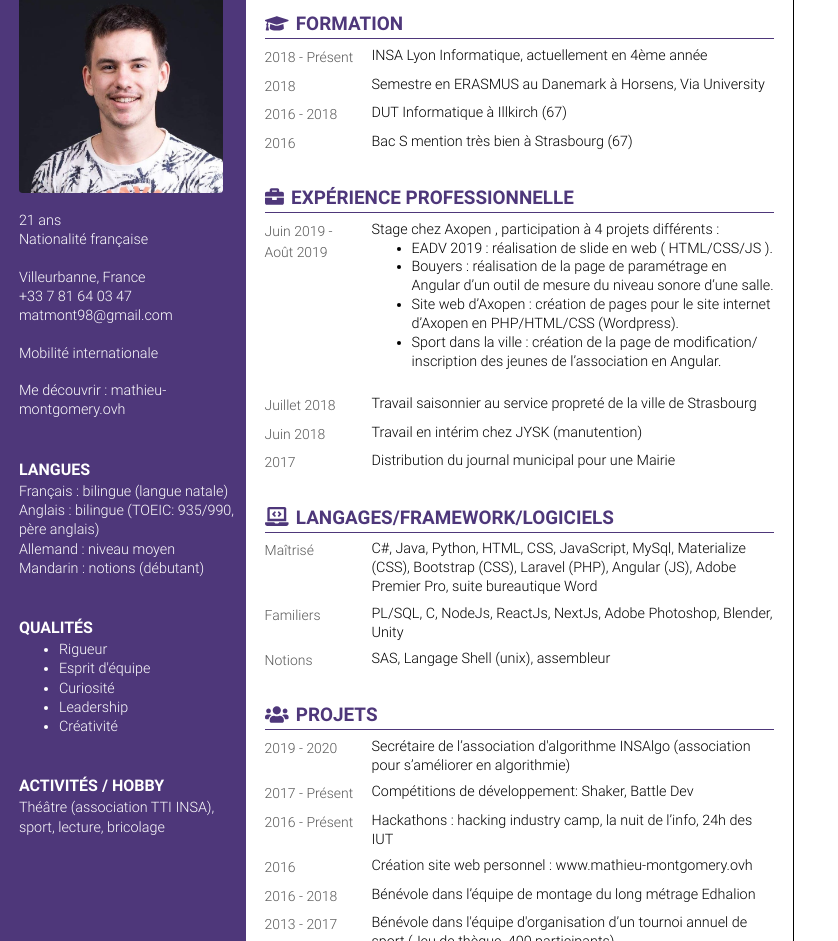
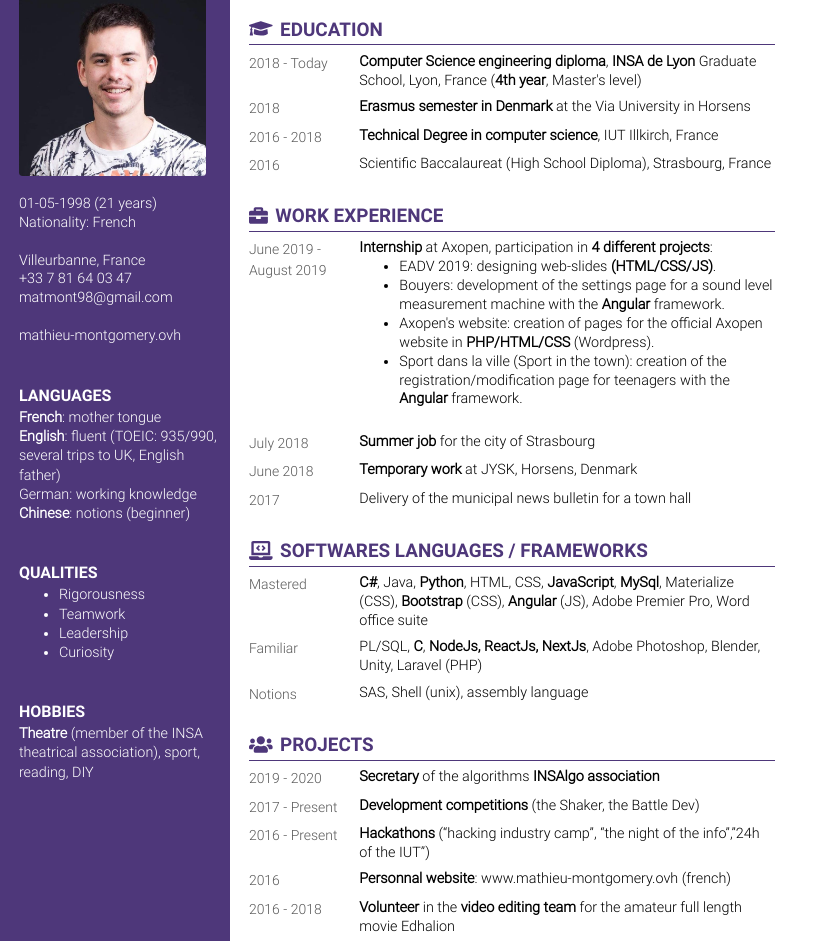
Before and after one commit to LittleMat/CV_in_web, a website built with webpack: page dist/index.html in a window 1280 px wide. Shown: the part 107-1048 px from the top of the page, without its empty margins (0-838 px from the left). Built offline with nearby package versions, Linux system fonts and the light colour scheme; some packages are replaced by stand-ins of ours; a web font is replaced by a local one.

Commit message:
Update dimensions for print + corrections

```diff
--- a/cv_english.json
+++ b/cv_english.json
@@ -2,18 +2,17 @@
 	"CV" : {
 		"objectif" : {
 			"title" : "Objective",
-			"text" : "Stage en informatique de 3,5 mois"
+			"text" : "<b>Summer internship</b> (<b>3.5 months</b>) in applications development (<b>back-end</b>), <b>security</b>, design/deployment/administration/migration of <b>databases</b>."
 		},
 		"personnal" : {
 			"last_name" : "Montgomery",
 			"first_name" : "Mathieu ",
 			"picture" : "",
-			"age" : "21 years old",
-			"nationality" : "French nationality",
+			"age" : "01-05-1998 (21 years)",
+			"nationality" : "Nationality: French",
 			"address" : "Villeurbanne, France ",
 			"phone" : "+33 7 81 64 03 47",
 			"email" : "matmont98@gmail.com",
-			"mobility" : "Intenational mobility",
 			"personnal_website" : "mathieu-montgomery.ovh"
 		},
 		"small_components" : [
@@ -21,21 +20,21 @@
 				"title" : "Languages",
 				"content" : "",
 				"array" : [
-					"French : mother tongue",
-					"English : fluent (TOEIC: 935/990, several trips to UK, English father)",
-					"German : working knowledge",
-					"Chinese : notions (beginner)"
+					"<b>French</b>: mother tongue",
+					"<b>English</b>: fluent (TOEIC: 935/990, several trips to UK, English father)",
+					"German: working knowledge",
+					"<b>Chinese</b>: notions (beginner)"
 				]
 			},
 			{
 				"title" : "Qualities",
 				"content" : "",
-				"list" : ["Rigueur", "Esprit d'équipe ", "Curiosité", "Leadership", "Créativité"]
+				"list" : ["Rigorousness", "Teamwork", "Leadership", "Curiosity"]
 
 			},
 			{
 				"title" : "Hobbies",
-				"content" : "Theatre  (TTI INSA society), sport, reading, DIY"
+				"content" : "<b>Theatre</b> (member of the INSA theatrical association), sport, reading, DIY"
 			}
 		],
 		"big_components" : [
@@ -46,16 +45,16 @@
 					{
 						"date_begin" : "2018",
 						"date_end" : "Today",
-						"text" : "Computer Science engineering diploma, INSA de Lyon Graduate School, Lyon, France (4rd year, Bachelor's level)"
+						"text" : "<b>Computer Science engineering diploma</b>, <b>INSA de Lyon</b> Graduate School, Lyon, France (<b>4th year</b>, Master's level)"
 					},
 					{
 						"date_begin" : "2018",
-						"text" : "Erasmus semester in Denmark at the Via University in Horsens"
+						"text" : "<b>Erasmus semester in Denmark</b> at the Via University in Horsens"
 					},
 					{
 						"date_begin" : "2016",
 						"date_end" : "2018",
-						"text" : "Technical Degree in computer science, IUT Illkirch, France"
+						"text" : "<b>Technical Degree in computer science</b>, IUT Illkirch, France"
 					},
 					{
 						"date_begin" : "2016",
@@ -70,25 +69,25 @@
 					{
 						"date_begin" : "June 2019",
 						"date_end" : "August 2019",
-						"text" : "Internship at Axopen, participation in 4 different projects:",
+						"text" : "<b>Internship</b> at Axopen, participation in <b>4 different projects</b>:",
 						"list" : [
-							"EADV 2019: designing web-slides (HTML/CSS/JS).",
-							"Bouyers: development of the settings page for a sound level measurement machine with the Angular framework.",
-							"Axopen's website: creation of pages for the official Axopen website in PHP/HTML/CSS (Wordpress).",
-							"Sport dans la ville (Sport in the town): creation of the registration/modification page for teenagers with the Angular framework."
+							"EADV 2019: designing web-slides <b>(HTML/CSS/JS)</b>.",
+							"Bouyers: development of the settings page for a sound level measurement machine with the <b>Angular</b> framework.",
+							"Axopen's website: creation of pages for the official Axopen website in <b>PHP/HTML/CSS</b> (Wordpress).",
+							"Sport dans la ville (Sport in the town): creation of the registration/modification page for teenagers with the <b>Angular</b> framework."
 						]
 					},
 					{
 						"date_begin" : "July 2018 ",
-						"text" : "Summer job for the city of Strasbourg"
+						"text" : "<b>Summer job</b> for the city of Strasbourg"
 					},
 					{
 						"date_begin" : "June 2018 ",
-						"text" : "Temporary work at JYSK, Horsens, Denmark"
+						"text" : "<b>Temporary work</b> at JYSK, Horsens, Denmark"
 					},
 					{
 						"date_begin" : "2017",
-						"text" : "Delivery of the municipal news bulletin for Vendenheim town hall"
+						"text" : "Delivery of the municipal news bulletin for a town hall"
 					}
 				]
 			},
@@ -98,15 +97,15 @@
 				"elements" : [
 					{
 						"date_begin" : "Mastered",
-						"text" : "C#, Java, Python, HTML, CSS, JavaScript, MySql, Materialize (CSS), Bootstrap (CSS), Laravel (PHP), Angular (JS), Adobe Premier Pro, office suite Word"
+						"text" : "<b>C#</b>, Java, <b>Python</b>, HTML, CSS, <b>JavaScript</b>, <b>MySql</b>, Materialize (CSS), <b>Bootstrap</b> (CSS), <b>Angular</b> (JS), Adobe Premier Pro, Word office suite"
 					},
 					{
-						"date_begin" : "Known",
-						"text" : "PL/SQL, C, NodeJs, ReactJs, NextJs, Adobe Photoshop, Blender, Unity "
+						"date_begin" : "Familiar",
+						"text" : "PL/SQL, <b>C</b>, <b>NodeJs, ReactJs, NextJs</b>, Adobe Photoshop, Blender, Unity, Laravel (PHP)"
 					},
 					{
 						"date_begin" : "Notions",
-						"text" : "SAS, Langage Shell (unix), assembleur"
+						"text" : "SAS, Shell (unix), assembly language"
 					}
 				]
 			},
@@ -117,32 +116,32 @@
 					{
 						"date_begin" : "2019",
 						"date_end" : "2020",
-						"text" : "Secretary of the INSAlgo society for algorithms."
+						"text" : "<b>Secretary</b> of the algorithms <b>INSAlgo association</b>"
 					},
 					{
 						"date_begin" : "2017",
-						"date_end" : "Présent",
-						"text" : "Participation in development competitions (the Shaker, the Battle Dev)"
+						"date_end" : "Present",
+						"text" : "<b>Development competitions</b> (the Shaker, the Battle Dev)"
 					},
 					{
 						"date_begin" : "2016",
-						"date_end" : "Présent",
-						"text" : "Participation in several hackathons (“hacking industry camp”, “the night of the info”,”24h of the IUT”)"
+						"date_end" : "Present",
+						"text" : "<b>Hackathons</b> (“hacking industry camp”, “the night of the info”,”24h of the IUT”)"
 					},
 					{
 						"date_begin" : "2016",
 						"date_end" : "",
-						"text" : "Creation of my personnal website : www.mathieu-montgomery.ovh (french)"
+						"text" : "<b>Personnal website</b>: www.mathieu-montgomery.ovh (french)"
 					},
 					{
 						"date_begin" : "2016",
 						"date_end" : "2018",
-						"text" : "Volunteer in the video editing team for the amateur full length movie “Edhalion” (medieval fantastic movie) produced by Trustwonder."
+						"text" : "<b>Volunteer</b> in the <b>video editing team</b> for the amateur full length movie Edhalion"
 					},
 					{
 						"date_begin" : "2013",
 						"date_end" : "2017",
-						"text" : "Volunteer in the organisation team of the annual theque competition  (French baseball) in Brumath, Alsace, welcoming more than 400 young participants (6yrs - 20yrs) over a weekend."
+						"text" : "<b>Volunteer</b> in the <b>organisation team</b> of the annual theque competition (French baseball, 400 young participants)"
 					}
 				]
 			}
--- a/cv_french.json
+++ b/cv_french.json
@@ -2,7 +2,7 @@
 	"CV" : {
 		"objectif" : {
 			"title" : "Objectif",
-			"text" : "Stage en informatique de 3,5 mois"
+			"text" : "<b>Stage de 3,5 mois</b> dans le développement d'applications (<b>back-end</b>), la <b>sécurité</b> informatique, la conception/déploiement/administration/migration de <b>base de données</b>."
 		},
 		"personnal" : {
 			"last_name" : "Montgomery",
@@ -21,21 +21,21 @@
 				"title" : "Langues",
 				"content" : "",
 				"array" : [
-					"Français : bilingue  (langue natale)",
-					"Anglais : bilingue  (TOEIC: 935/990, père anglais)",
+					"<b>Français</b> : bilingue  (langue maternelle)",
+					"<b>Anglais</b> : <b>bilingue</b>  (TOEIC: 935/990, père anglais)",
 					"Allemand : niveau moyen",
-					"Mandarin : notions (débutant)"
+					"<b>Mandarin</b> : notions (débutant)"
 				]
 			},
 			{
 				"title" : "Qualités",
 				"content" : "",
-				"list" : ["Rigueur", "Esprit d'équipe ", "Curiosité", "Leadership", "Créativité"]
+				"list" : ["Rigueur", "Esprit d'équipe ", "Leadership", "Curiosité"]
 
 			},
 			{
 				"title" : "Activités / Hobby",
-				"content" : "Théâtre  (association TTI INSA), sport, lecture, bricolage"
+				"content" : "<b>Théâtre</b>  (association TTI INSA), sport, lecture, bricolage"
 			}
 		],
 		"big_components" : [
@@ -46,20 +46,20 @@
 					{
 						"date_begin" : "2018",
 						"date_end" : "Présent",
-						"text" : "INSA Lyon Informatique, actuellement en 4ème année"
+						"text" : "<b>INSA Lyon Informatique, actuellement en 4ème année</b>"
 					},
 					{
 						"date_begin" : "2018",
-						"text" : "Semestre en ERASMUS  au  Danemark à Horsens, Via University"
+						"text" : "<b>Semestre en ERASMUS</b>  au  <b>Danemark</b> à Horsens, Via University"
 					},
 					{
 						"date_begin" : "2016",
 						"date_end" : "2018",
-						"text" : "DUT Informatique à Illkirch (67) "
+						"text" : "<b>DUT Informatique</b> à Illkirch (67) "
 					},
 					{
 						"date_begin" : "2016",
-						"text" : "Bac S  mention très bien  à Strasbourg (67)"
+						"text" : "Bac S  <b>mention très bien</b> à Strasbourg (67)"
 					}
 				]
 			},
@@ -70,12 +70,12 @@
 					{
 						"date_begin" : "Juin 2019",
 						"date_end" : "Août 2019",
-						"text" : "Stage  chez  Axopen , participation à  4 projets  différents :",
+						"text" : "<b>Stage</b>  chez  Axopen , participation à  <b>4 projets  différents</b> :",
 						"list" : [
-							"EADV 2019 : réalisation de slide en web ( HTML/CSS/JS ).",
-							"Bouyers : réalisation de la page de paramétrage en  Angular  d’un outil de mesure du niveau sonore d’une salle.",
-							"Site web d’Axopen : création de pages pour le site internet d’Axopen en PHP/HTML/CSS  (Wordpress).",
-							"Sport dans la ville : création de la page de modification/ inscription des jeunes de l’association en  Angular."
+							"EADV 2019 : réalisation de slide en web <b>(HTML/CSS/JS )</b>.",
+							"Bouyers : réalisation de la page de paramétrage en <b>Angular</b> d’un outil de mesure du niveau sonore d’une salle.",
+							"Site web d’Axopen : création de pages pour le site internet d’Axopen en <b>PHP/HTML/CSS</b>  (Wordpress).",
+							"Sport dans la ville : création de la page de modification/ inscription des jeunes de l’association en <b>Angular</b>."
 						]
 					},
 					{
@@ -84,7 +84,7 @@
 					},
 					{
 						"date_begin" : "Juin 2018 ",
-						"text" : "Travail en intérim  chez JYSK (manutention)"
+						"text" : "<b>Travail en intérim</b> chez JYSK (manutention)"
 					},
 					{
 						"date_begin" : "2017",
@@ -97,12 +97,12 @@
 				"icon" : "fas fa-laptop-code",
 				"elements" : [
 					{
-						"date_begin" : "Maîtrisé",
-						"text" : "C#, Java, Python, HTML, CSS, JavaScript, MySql, Materialize (CSS), Bootstrap (CSS), Laravel (PHP), Angular (JS), Adobe Premier Pro, suite bureautique Word"
+						"date_begin" : "Maîtrisés",
+						"text" : "<b>C#</b>, Java, <b>Python</b>, HTML, CSS, <b>JavaScript</b>, <b>MySql</b>, Materialize (CSS), <b>Bootstrap</b> (CSS), <b>Angular</b> (JS), Adobe Premier Pro, suite bureautique Word"
 					},
 					{
 						"date_begin" : "Familiers",
-						"text" : "PL/SQL, C, NodeJs, ReactJs, NextJs, Adobe Photoshop, Blender, Unity "
+						"text" : "PL/SQL, <b>C</b>, <b>NodeJs, ReactJs, NextJs</b>, Adobe Photoshop, Blender, Unity, Laravel (PHP)"
 					},
 					{
 						"date_begin" : "Notions",
@@ -117,32 +117,32 @@
 					{
 						"date_begin" : "2019",
 						"date_end" : "2020",
-						"text" : "Secrétaire de l’association d'algorithme INSAlgo (association pour s’améliorer en algorithmie)"
+						"text" : "<b>Secrétaire</b> de <b>l’association d'algorithme INSAlgo</b> (association pour s’améliorer en algorithmie)"
 					},
 					{
 						"date_begin" : "2017",
 						"date_end" : "Présent",
-						"text" : "Compétitions de développement: Shaker, Battle Dev"
+						"text" : "<b>Compétitions de développement</b>: Shaker, Battle Dev"
 					},
 					{
 						"date_begin" : "2016",
 						"date_end" : "Présent",
-						"text" : "Hackathons : hacking industry camp, la nuit de l’info, 24h des IUT"
+						"text" : "<b>Hackathons</b> : hacking industry camp, la nuit de l’info, 24h des IUT"
 					},
 					{
 						"date_begin" : "2016",
 						"date_end" : "",
-						"text" : "Création site web personnel : www.mathieu-montgomery.ovh"
+						"text" : "Création <b>site web personnel</b> : www.mathieu-montgomery.ovh"
 					},
 					{
 						"date_begin" : "2016",
 						"date_end" : "2018",
-						"text" : "Bénévole dans l’équipe de montage du long métrage Edhalion"
+						"text" : "Bénévole dans <b>l’équipe de montage</b> du <b>long métrage</b> Edhalion"
 					},
 					{
 						"date_begin" : "2013",
 						"date_end" : "2017",
-						"text" : "Bénévole dans l'équipe d'organisation d’un tournoi annuel de sport (Jeu de thèque, 400 participants)"
+						"text" : "Bénévole dans <b>l'équipe d'organisation</b> d’un tournoi annuel de sport (Jeu de thèque, 400 participants)"
 					}
 				]
 			}
--- a/src/index.js
+++ b/src/index.js
@@ -12,7 +12,8 @@ import '@fortawesome/fontawesome-free/js/regular'
 import '@fortawesome/fontawesome-free/js/brands'
 
 require('../dist/index.html')
-const cv_json = require('../cv_french.json')
+// const cv_json = require('../cv_french.json')
+const cv_json = require('../cv_english.json')
 
 // Personnal component
 function pattern_personnal() {
--- a/src/patterns/personnal.pattern.js
+++ b/src/patterns/personnal.pattern.js
@@ -10,7 +10,7 @@ export default class PersonnalPattern {
 		this.address = address;
 		this.phone = phone;
 		this.email = email;
-		this.mobility = mobility;
+		this.mobility = mobility ? mobility : '';
 		this.personnal_website = personnal_website;
 		console.log(ProfilPicture);
 	}
--- a/src/scss/custom.scss
+++ b/src/scss/custom.scss
@@ -1,6 +1,9 @@
 // --------------------------------------------------------------
 //				         Variables
 // --------------------------------------------------------------
+
+$page_width: 210mm !important;
+$page_height: 297mm !important;
 
 $color_date:#595959;
 $color_dark_text:#000;
@@ -11,9 +14,10 @@ $theme-colors: (
   "primary": $color_main,
 );
 
-$part_1_width: 31%;
+$part_1_width: 230px;
+$part_2_width: 793.7px - $part_1_width;
 $space_small: 10mm;
-$space_big: 8mm;
+$space_big: 7mm;
 $padding_left_panel:5mm;
 $padding_right_panel:5mm;
 
@@ -29,9 +33,14 @@ $size_date: 3.7mm;
 //				    Stuff for printing the page
 // --------------------------------------------------------------
 
-@page { size: auto;  margin: 0mm; padding: 0mm;}
+
 @media print {
 	body {-webkit-print-color-adjust: exact;}
+	@page {
+		size: $page_height $page_width;
+		margin: 0mm;
+		padding: 0mm;
+	}
 }
 
 // --------------------------------------------------------------
@@ -40,27 +49,24 @@ $size_date: 3.7mm;
 
 .part_1{
 	width: $part_1_width;
-	padding: $padding_left_panel 0 $padding_left_panel $padding_left_panel;
+	padding: $padding_left_panel 1mm $padding_left_panel $padding_left_panel;
 	@extend .h-100;
 }
 
 .part_2{
-	width: 100 - $part_1_width;
+	width: $part_2_width;
 	padding:$padding_right_panel;
 	@extend .h-100;
 }
 
 body {
 	//box-sizing: border-box;
-	border-bottom: 1px solid black;
-	border-right: 1px solid black;
+	//border-bottom: 1px solid black;
+	//border-right: 1px solid black;
 
-	height: 297mm ;
-	width:210mm;
+	height: $page_height ;
+	width:$page_width;
 	margin:0;
-	top: 0px;
-	left: 0px;
-	position: absolute;
 }
 
 h1 {
@@ -75,7 +81,7 @@ h1 {
 .name {
 	font-family: 'Roboto-Bold';
 	letter-spacing: 0.12mm;
-	font-size: 9.5mm;
+	font-size: 9mm;
 	line-height: 9mm;
 	color: $color_white_text;
 }
@@ -175,8 +181,9 @@ h1 {
 
 .objectif_text {
 	font-family: $font_text;
-	font-size: 5mm;
+	font-size: 4mm;
 	color: $color_dark_text;
+	line-height: 5mm;
 }
 
 // --------------------------------------------------------------
```
